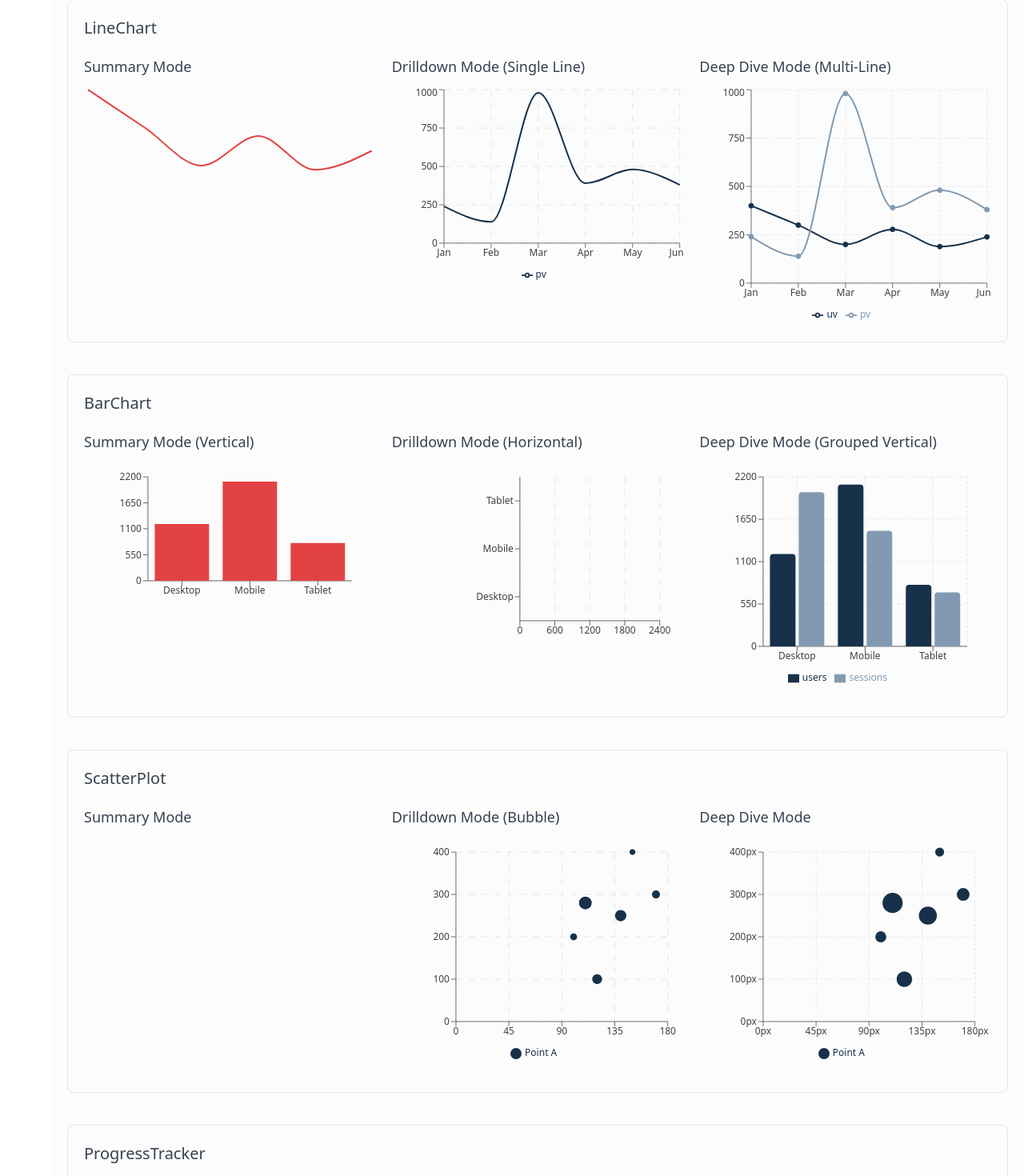
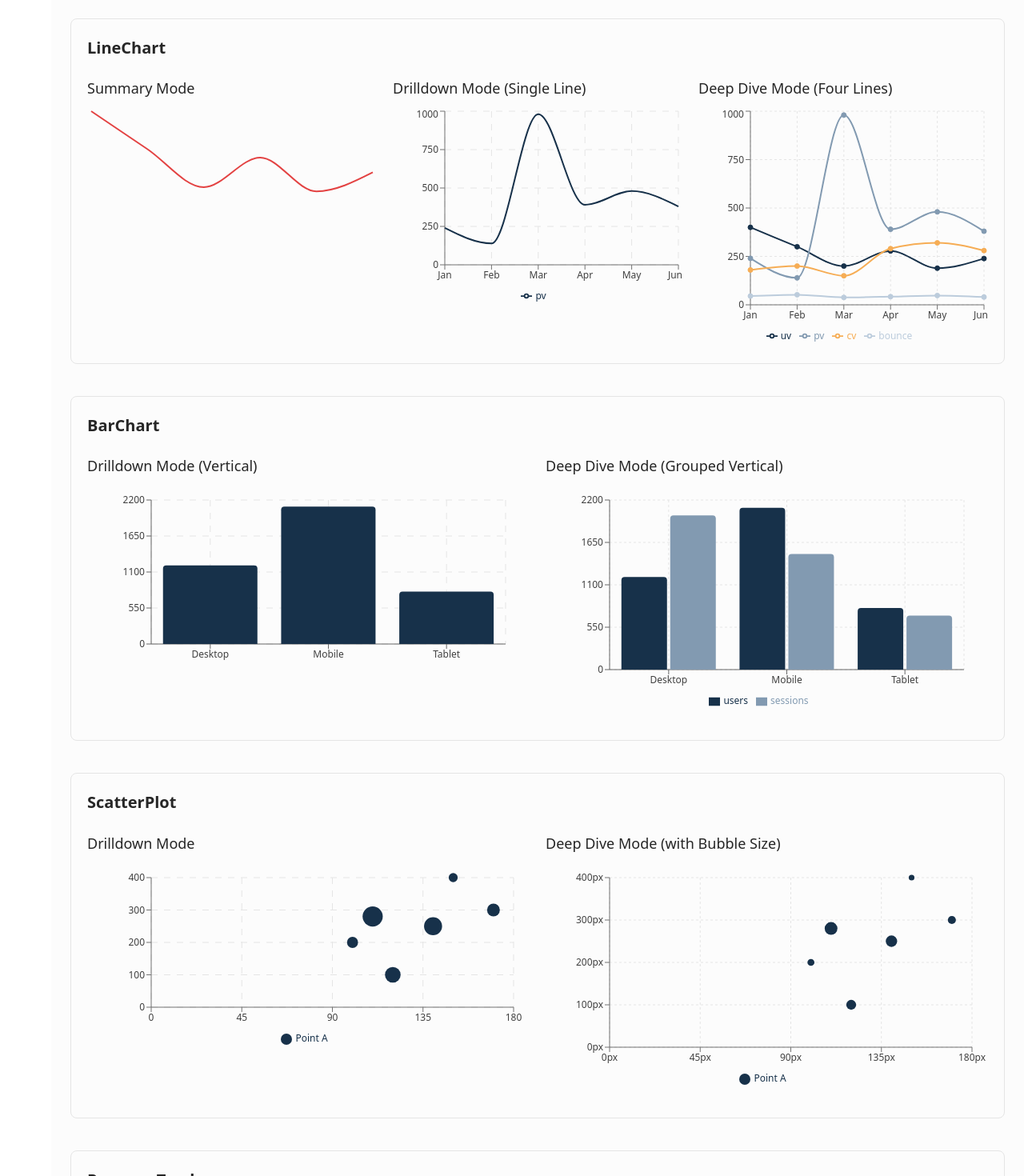
Before and after one commit to m-downing/flow_demo, a Next.js app: page /chart-gallery in a window 1280 px wide. Shown: the part 1273-2743 px from the top of the page at 80% size. Built offline with nearby package versions, Linux system fonts and the light colour scheme.

Commit message:
ChartGalleryt optimized... modes on certain charts changed... npm build succeeds without lint errors.

```diff
--- a/src/app/chart-gallery/ChartGalleryDemo.tsx
+++ b/src/app/chart-gallery/ChartGalleryDemo.tsx
@@ -7,30 +7,14 @@ import { LineChart, ChartDataObject as LineChartData } from '../../design-system
 import { BarChart, ChartDataObject as BarChartData } from '../../design-system/charts/BarChart';
 import { ScatterPlot, ScatterDataObject } from '../../design-system/charts/ScatterPlot';
 import { ProgressTracker } from '../../design-system/charts/ProgressTracker';
-import { chartTokens } from '../../design-system/foundations/tokens'; // For section styling
-import { getTypography } from '../../design-system/foundations/tokens/typography';
-import { useTheme } from '../contexts/ThemeContext';
 
 const Section: React.FC<{ title: string; children: React.ReactNode }> = ({ title, children }) => {
-  const { theme } = useTheme();
-  const isDark = theme === 'dark';
-
   return (
-    <div style={{
-      marginBottom: '40px',
-      padding: '20px',
-      border: `1px solid ${isDark ? chartTokens.grid.dark.stroke : chartTokens.grid.light.stroke}`,
-      borderRadius: '8px'
-    }}>
-      <h2 style={{
-        fontFamily: getTypography.fontFamily('heading'),
-        fontSize: getTypography.fontSize('xl'),
-        color: isDark ? '#e5e7eb' : '#374151',
-        marginBottom: '20px'
-      }}>
+    <div className="mb-10 p-5 border border-neutral-200 dark:border-primary-700 rounded-lg">
+      <h2 className="text-xl font-semibold text-neutral-800 dark:text-neutral-50 mb-5">
         {title}
       </h2>
-      <div style={{ display: 'flex', flexWrap: 'wrap', gap: '20px', alignItems: 'flex-start' }}>
+      <div className="flex flex-wrap gap-5 items-start">
         {children}
       </div>
     </div>
@@ -38,17 +22,9 @@ const Section: React.FC<{ title: string; children: React.ReactNode }> = ({ title
 };
 
 const ChartVariant: React.FC<{ title: string; children: React.ReactNode }> = ({ title, children }) => {
-  const { theme } = useTheme();
-  const isDark = theme === 'dark';
-
   return (
-    <div style={{ flex: '1 1 300px', minWidth: '300px' }}>
-      <h3 style={{
-        fontFamily: getTypography.fontFamily('body'),
-        fontSize: getTypography.fontSize('lg'),
-        color: isDark ? '#e5e7eb' : '#374151',
-        marginBottom: '10px'
-      }}>
+    <div className="flex-1 min-w-[300px]">
+      <h3 className="text-lg text-neutral-800 dark:text-neutral-50 mb-2">
         {title}
       </h3>
       {children}
@@ -64,12 +40,12 @@ const mockPieData = [
 ];
 
 const mockLineData: LineChartData[] = [
-  { name: 'Jan', uv: 400, pv: 240 },
-  { name: 'Feb', uv: 300, pv: 139 },
-  { name: 'Mar', uv: 200, pv: 980 },
-  { name: 'Apr', uv: 278, pv: 390 },
-  { name: 'May', uv: 189, pv: 480 },
-  { name: 'Jun', uv: 239, pv: 380 },
+  { name: 'Jan', uv: 400, pv: 240, cv: 180, bounce: 45 },
+  { name: 'Feb', uv: 300, pv: 139, cv: 200, bounce: 52 },
+  { name: 'Mar', uv: 200, pv: 980, cv: 150, bounce: 38 },
+  { name: 'Apr', uv: 278, pv: 390, cv: 290, bounce: 42 },
+  { name: 'May', uv: 189, pv: 480, cv: 320, bounce: 48 },
+  { name: 'Jun', uv: 239, pv: 380, cv: 280, bounce: 40 },
 ];
 
 const mockBarData: BarChartData[] = [
@@ -89,15 +65,17 @@ const mockScatterData: ScatterDataObject[] = [
 
 export const ChartGallery: React.FC = () => {
   return (
-    <div style={{ padding: '20px', fontFamily: getTypography.fontFamily('body') }}>
-      <h2 style={{
-        fontFamily: getTypography.fontFamily('heading'),
-        fontSize: getTypography.fontSize('3xl'),
-        marginBottom: '30px',
-        color: chartTokens.status.primary
-      }}>
-        Chart & Metric Component Gallery
-      </h2>
+    <div className="pt-8 px-6 py-8 pb-16 bg-neutral-50 dark:bg-primary-900 min-h-screen max-w-[1600px] mx-auto">
+      <div className="flex justify-between items-center mb-6">
+        <div>
+          <h4 className="text-2xl font-semibold text-neutral-800 dark:text-neutral-50">
+            Chart & Metric Component Gallery
+          </h4>
+          <p className="text-sm text-neutral-600 dark:text-neutral-200">
+            Interactive showcase of all available chart and metric components with different modes
+          </p>
+        </div>
+      </div>
 
       <Section title="MetricCard">
         <ChartVariant title="Success Metric">
@@ -136,17 +114,17 @@ export const ChartGallery: React.FC = () => {
         <ChartVariant title="Drilldown Mode (Single Line)">
           <LineChart data={mockLineData} dataKey="pv" mode="drilldown" height={250} />
         </ChartVariant>
-        <ChartVariant title="Deep Dive Mode (Multi-Line)">
-          <LineChart data={mockLineData} dataKey={['uv', 'pv']} mode="deepDive" height={300} tooltipFormatter={(val, name) => [`Value: ${val}`, name === 'uv' ? 'Unique Visitors' : 'Page Views']} />
+        <ChartVariant title="Deep Dive Mode (Four Lines)">
+          <LineChart data={mockLineData} dataKey={['uv', 'pv', 'cv', 'bounce']} mode="deepDive" height={300} tooltipFormatter={(val, name) => {
+            const labels = { uv: 'Unique Visitors', pv: 'Page Views', cv: 'Conversions', bounce: 'Bounce Rate' };
+            return [`Value: ${val}`, labels[name as keyof typeof labels] || name];
+          }} />
         </ChartVariant>
       </Section>
 
       <Section title="BarChart">
-        <ChartVariant title="Summary Mode (Vertical)">
-          <BarChart data={mockBarData} dataKey="users" mode="summary" height={200} />
-        </ChartVariant>
-        <ChartVariant title="Drilldown Mode (Horizontal)">
-          <BarChart data={mockBarData} dataKey="sessions" mode="drilldown" layout="horizontal" height={250} />
+        <ChartVariant title="Drilldown Mode (Vertical)">
+          <BarChart data={mockBarData} dataKey="users" mode="drilldown" height={250} />
         </ChartVariant>
         <ChartVariant title="Deep Dive Mode (Grouped Vertical)">
           <BarChart data={mockBarData} dataKey={['users', 'sessions']} mode="deepDive" height={300} />
@@ -154,30 +132,47 @@ export const ChartGallery: React.FC = () => {
       </Section>
 
       <Section title="ScatterPlot">
-        <ChartVariant title="Summary Mode">
-          <ScatterPlot data={mockScatterData} mode="summary" height={250} />
+        <ChartVariant title="Drilldown Mode">
+          <ScatterPlot data={mockScatterData} mode="drilldown" height={250} />
         </ChartVariant>
-        <ChartVariant title="Drilldown Mode (Bubble)">
-          <ScatterPlot data={mockScatterData} mode="drilldown" zAxisKey="z" zAxisProps={{name: 'Size', range: [20, 200]}} height={300} />
-        </ChartVariant>
-        <ChartVariant title="Deep Dive Mode">
-          <ScatterPlot data={mockScatterData} mode="deepDive" height={300} xAxisProps={{name: 'X Value', unit:'px'}} yAxisProps={{name: 'Y Value', unit:'px'}}/>
+        <ChartVariant title="Deep Dive Mode (with Bubble Size)">
+          <ScatterPlot data={mockScatterData} mode="deepDive" zAxisKey="z" zAxisProps={{name: 'Size', range: [20, 200]}} height={300} xAxisProps={{name: 'X Value', unit:'px'}} yAxisProps={{name: 'Y Value', unit:'px'}}/>
         </ChartVariant>
       </Section>
 
       <Section title="ProgressTracker">
-        <ChartVariant title="Summary (Success)">
-          <ProgressTracker value={75} status="success" mode="summary" label="Quick View" />
-        </ChartVariant>
-        <ChartVariant title="Drilldown (Warning)">
-          <ProgressTracker value={40} status="warning" mode="drilldown" label="Medium Detail" valueFormatter={(v,m) => `${v}/${m} tasks`} />
-        </ChartVariant>
-        <ChartVariant title="Deep Dive (Primary)">
-          <ProgressTracker value={90} status="primary" mode="deepDive" label="Capacity Used" size={120} strokeWidth={12} />
-        </ChartVariant>
-         <ChartVariant title="Error State">
-          <ProgressTracker value={25} status="error" mode="deepDive" label="Errors Found" size={100} />
-        </ChartVariant>
+        <div className="flex-1 min-w-[300px] text-center">
+          <h3 className="text-lg text-neutral-800 dark:text-neutral-50 mb-2">
+            Summary (Success)
+          </h3>
+          <div className="mt-4">
+            <ProgressTracker value={75} status="success" mode="summary" label="Quick View" />
+          </div>
+        </div>
+        <div className="flex-1 min-w-[300px] text-center">
+          <h3 className="text-lg text-neutral-800 dark:text-neutral-50 mb-2">
+            Drilldown (Warning)
+          </h3>
+          <div className="mt-4">
+            <ProgressTracker value={40} status="warning" mode="drilldown" label="Sprint Progress" valueFormatter={(v,m) => `${v}/${m} tasks`} />
+          </div>
+        </div>
+        <div className="flex-1 min-w-[300px] text-center">
+          <h3 className="text-lg text-neutral-800 dark:text-neutral-50 mb-2">
+            Deep Dive (Primary)
+          </h3>
+          <div className="mt-4">
+            <ProgressTracker value={90} status="primary" mode="deepDive" label="Capacity Used" size={120} strokeWidth={12} />
+          </div>
+        </div>
+        <div className="flex-1 min-w-[300px] text-center">
+          <h3 className="text-lg text-neutral-800 dark:text-neutral-50 mb-2">
+            Error State
+          </h3>
+          <div className="mt-4">
+            <ProgressTracker value={25} status="error" mode="deepDive" label="Errors Found" size={100} />
+          </div>
+        </div>
       </Section>
 
        <Section title="Loading & Empty States">
--- a/src/design-system/charts/BarChart.tsx
+++ b/src/design-system/charts/BarChart.tsx
@@ -11,7 +11,7 @@ import {
   Legend,
   ResponsiveContainer,
 } from 'recharts';
-import { chartTokens, getChartColors } from '../foundations/tokens';
+import { getChartColors } from '../foundations/tokens';
 import { getTypography } from '../foundations/tokens/typography';
 import { useTheme } from '../../app/contexts/ThemeContext';
 
@@ -23,9 +23,9 @@ export interface ChartDataObject {
 }
 
 /**
- * @typedef {'summary' | 'drilldown' | 'deepDive'} DetailLevel
+ * @typedef {'drilldown' | 'deepDive'} DetailLevel
  */
-type DetailLevel = 'summary' | 'drilldown' | 'deepDive';
+type DetailLevel = 'drilldown' | 'deepDive';
 
 /**
  * @typedef BarChartProps
@@ -33,7 +33,6 @@ type DetailLevel = 'summary' | 'drilldown' | 'deepDive';
  * @property {string | string[]} dataKey - Key(s) in data objects for bar(s).
  * @property {string} [xAxisKey='name'] - Key for X-axis labels.
  * @property {string} [yAxisKey] - Key for Y-axis labels (optional, Recharts infers).
- * @property {'vertical' | 'horizontal'} [layout='vertical'] - Orientation of the bars.
  * @property {number} [width]
  * @property {number} [height=300]
  * @property {DetailLevel} [mode='deepDive']
@@ -49,8 +48,6 @@ interface BarChartProps {
   data: ChartDataObject[];
   dataKey: string | string[];
   xAxisKey?: string;
-  yAxisKey?: string; // Only necessary if layout is horizontal and YAxis needs a dataKey
-  layout?: 'vertical' | 'horizontal';
   width?: number;
   height?: number;
   mode?: DetailLevel;
@@ -73,11 +70,9 @@ export const BarChart: React.FC<BarChartProps> = ({
   data,
   dataKey,
   xAxisKey = 'name',
-  yAxisKey,
-  layout = 'vertical',
   width,
   height = 300,
-  mode = 'deepDive',
+  mode = 'drilldown',
   colors: customColors,
   showLegend: propShowLegend,
   showAxes: propShowAxes,
@@ -124,6 +119,19 @@ export const BarChart: React.FC<BarChartProps> = ({
     return <div style={{ width: width || '100%', height, display: 'flex', alignItems: 'center', justifyContent: 'center', fontFamily: getTypography.fontFamily('body'), color: themeColors.axis.color }}>{emptyState}</div>;
   }
 
+  const dataKeys = Array.isArray(dataKey) ? dataKey : [dataKey];
+
+  // Shared tooltip styling
+  const tooltipStyle = {
+    backgroundColor: themeColors.tooltip.bg,
+    color: themeColors.tooltip.color,
+    borderRadius: themeColors.tooltip.borderRadius,
+    padding: themeColors.tooltip.padding,
+    fontSize: themeColors.tooltip.fontSize,
+    fontFamily: getTypography.fontFamily('body'),
+    border: 'none'
+  };
+
   let chartColors: string[];
   let currentShowLegend = true;
   let currentShowAxes = true;
@@ -131,15 +139,9 @@ export const BarChart: React.FC<BarChartProps> = ({
   let gridDashArray = themeColors.grid.dashArray;
 
   switch (mode) {
-    case 'summary':
-      chartColors = Object.values(chartTokens.status);
-      currentShowLegend = false;
-      currentShowAxes = false;
-      showGrid = false;
-      break;
     case 'drilldown':
       chartColors = themeColors.series;
-      currentShowLegend = propShowLegend !== undefined ? propShowLegend : true;
+      currentShowLegend = propShowLegend !== undefined ? propShowLegend : false;
       currentShowAxes = propShowAxes !== undefined ? propShowAxes : true;
       gridDashArray = '8 8';
       showGrid = true;
@@ -157,90 +159,7 @@ export const BarChart: React.FC<BarChartProps> = ({
     chartColors = customColors;
   }
 
-  const dataKeys = Array.isArray(dataKey) ? dataKey : [dataKey];
-  const isHorizontal = layout === 'horizontal';
-
-  // Calculate max value for scaling
-  const maxValue = Math.max(
-    ...data.flatMap(item =>
-      dataKeys.map(key => {
-        const value = item[key];
-        return typeof value === 'number' ? value : 0;
-      })
-    )
-  );
-
-  // Shared tooltip styling
-  const tooltipStyle = {
-    backgroundColor: themeColors.tooltip.bg,
-    color: themeColors.tooltip.color,
-    borderRadius: themeColors.tooltip.borderRadius,
-    padding: themeColors.tooltip.padding,
-    fontSize: themeColors.tooltip.fontSize,
-    fontFamily: getTypography.fontFamily('body'),
-    border: 'none'
-  };
-
-  if (isHorizontal) {
-    // Horizontal bar chart with explicit configuration for Recharts
-    return (
-      <div ref={chartRef} style={{ width: width || '100%', height }}>
-        <ResponsiveContainer width="100%" height="100%">
-          <RechartsBarChart
-            key={`horizontal-${theme}`}
-            layout="horizontal"
-            data={data}
-            margin={{ top: 20, right: 30, left: 60, bottom: 20 }}
-          >
-            {currentShowAxes && showGrid && (
-              <CartesianGrid
-                strokeDasharray={gridDashArray}
-                stroke={themeColors.grid.stroke}
-                horizontal={false}
-                vertical={true}
-              />
-            )}
-            <XAxis
-              type="number"
-              domain={[0, Math.ceil(maxValue * 1.2)]} // Add 20% for better visualization
-              tick={{ fontSize: themeColors.axis.fontSize, fill: themeColors.axis.color, fontFamily: themeColors.axis.fontFamily }}
-              tickCount={5}
-            />
-            <YAxis
-              type="category"
-              dataKey={yAxisKey || xAxisKey}
-              tick={{ fontSize: themeColors.axis.fontSize, fill: themeColors.axis.color, fontFamily: themeColors.axis.fontFamily }}
-              width={100}
-            />
-            {mode !== 'summary' && (
-              <Tooltip
-                contentStyle={tooltipStyle}
-                labelStyle={{ color: themeColors.tooltip.color, fontWeight: 'bold' }}
-                itemStyle={{ color: themeColors.tooltip.color }}
-              />
-            )}
-            {currentShowLegend && mode !== 'summary' && dataKeys.length > 1 && (
-              <Legend wrapperStyle={{ fontSize: themeColors.axis.fontSize, fontFamily: themeColors.axis.fontFamily, color: themeColors.axis.color }} />
-            )}
-            {dataKeys.map((key, index) => (
-              <Bar
-                key={key}
-                name={key}
-                dataKey={key}
-                fill={chartColors[index % chartColors.length]}
-                radius={[0, 4, 4, 0]} // Rounded right corners for horizontal bars
-                barSize={20}
-                isAnimationActive={isInView}
-                animationDuration={1000}
-              />
-            ))}
-          </RechartsBarChart>
-        </ResponsiveContainer>
-      </div>
-    );
-  }
-
-  // Vertical bar chart (default)
+  // Vertical bar chart only
   return (
     <div ref={chartRef} style={{ width: width || '100%', height }}>
       <ResponsiveContainer width="100%" height="100%">
@@ -252,22 +171,24 @@ export const BarChart: React.FC<BarChartProps> = ({
           {currentShowAxes && showGrid && (
             <CartesianGrid strokeDasharray={gridDashArray} stroke={themeColors.grid.stroke} />
           )}
+          {currentShowAxes && (
             <XAxis
               dataKey={xAxisKey}
               tick={{ fontSize: themeColors.axis.fontSize, fill: themeColors.axis.color, fontFamily: themeColors.axis.fontFamily }}
             />
+          )}
+          {currentShowAxes && (
             <YAxis
               domain={[0, 'auto']}
               tick={{ fontSize: themeColors.axis.fontSize, fill: themeColors.axis.color, fontFamily: themeColors.axis.fontFamily }}
             />
-          {mode !== 'summary' && (
+          )}
           <Tooltip
             contentStyle={tooltipStyle}
             labelStyle={{ color: themeColors.tooltip.color, fontWeight: 'bold' }}
             itemStyle={{ color: themeColors.tooltip.color }}
           />
-          )}
-          {currentShowLegend && mode !== 'summary' && (
+          {currentShowLegend && dataKeys.length > 1 && (
             <Legend wrapperStyle={{ fontSize: themeColors.axis.fontSize, fontFamily: themeColors.axis.fontFamily, color: themeColors.axis.color }} />
           )}
           {dataKeys.map((key, index) => (
@@ -276,7 +197,7 @@ export const BarChart: React.FC<BarChartProps> = ({
               name={key}
               dataKey={key}
               fill={chartColors[index % chartColors.length]}
-              radius={mode === 'summary' ? [0, 0, 0, 0] : [4, 4, 0, 0]}
+              radius={[4, 4, 0, 0]}
               animationDuration={1000}
               isAnimationActive={isInView}
             />
--- a/src/design-system/charts/ProgressTracker.tsx
+++ b/src/design-system/charts/ProgressTracker.tsx
@@ -133,7 +133,7 @@ export const ProgressTracker: React.FC<ProgressTrackerProps> = ({
                 transition: 'stroke-dashoffset 0.3s ease-out',
               }}
             />
-            {mode !== 'summary' && !showValueAsTooltip && ( // Conditionally render text if not tooltip mode
+            {mode === 'deepDive' && !showValueAsTooltip && ( // Only deepDive mode shows text inside circle
               <text
                 x="50%"
                 y="50%"
@@ -148,6 +148,17 @@ export const ProgressTracker: React.FC<ProgressTrackerProps> = ({
               </text>
             )}
           </svg>
+          {mode === 'drilldown' && !showValueAsTooltip && ( // Drilldown mode shows text below circle
+            <div style={{
+              marginTop: '8px',
+              fontSize: getTypography.fontSize('sm'),
+              color: themeColors.axis.color,
+              textAlign: 'center',
+              fontWeight: getTypography.fontWeight('semibold')
+            }}>
+              {displayValue}
+            </div>
+          )}
           {label && mode === 'deepDive' && (
             <div style={{
               marginTop: '8px',
@@ -168,6 +179,16 @@ export const ProgressTracker: React.FC<ProgressTrackerProps> = ({
               {label}
             </div>
           )}
+           {label && mode === 'drilldown' && (
+            <div style={{
+              marginTop: '4px',
+              fontSize: getTypography.fontSize('xs'),
+              color: themeColors.axis.color,
+              textAlign: 'center'
+            }}>
+              {label}
+            </div>
+          )}
         </>
       )}
     </div>
--- a/src/design-system/charts/ScatterPlot.tsx
+++ b/src/design-system/charts/ScatterPlot.tsx
@@ -10,7 +10,7 @@ import {
   Legend,
   ResponsiveContainer,
 } from 'recharts';
-import { chartTokens, getChartColors } from '../foundations/tokens';
+import { getChartColors } from '../foundations/tokens';
 import { getTypography } from '../foundations/tokens/typography';
 import { useTheme } from '../../app/contexts/ThemeContext';
 
@@ -30,9 +30,9 @@ export interface ScatterDataObject {
 }
 
 /**
- * @typedef {'summary' | 'drilldown' | 'deepDive'} DetailLevel
+ * @typedef {'drilldown' | 'deepDive'} DetailLevel
  */
-type DetailLevel = 'summary' | 'drilldown' | 'deepDive';
+type DetailLevel = 'drilldown' | 'deepDive';
 
 /**
  * @typedef ScatterPlotProps
@@ -149,12 +149,6 @@ export const ScatterPlot: React.FC<ScatterPlotProps> = ({
   let gridDashArray = themeColors.grid.dashArray;
 
   switch (mode) {
-    case 'summary':
-      chartColors = Object.values(chartTokens.status);
-      currentShowLegend = false;
-      currentShowAxes = false;
-      showGrid = false;
-      break;
     case 'drilldown':
       chartColors = themeColors.series;
       currentShowLegend = propShowLegend !== undefined ? propShowLegend : true;
@@ -217,7 +211,9 @@ export const ScatterPlot: React.FC<ScatterPlotProps> = ({
               name={zAxisProps?.name || zAxisKey}
             />
           )}
-          {mode !== 'summary' && (
+          {currentShowLegend && (
+            <Legend wrapperStyle={{ fontSize: themeColors.axis.fontSize, fontFamily: themeColors.axis.fontFamily, color: themeColors.axis.color }} />
+          )}
           <Tooltip
             formatter={tooltipFormatter as ((value: unknown, name: unknown, props: unknown) => React.ReactNode) | undefined}
             contentStyle={{
@@ -233,10 +229,6 @@ export const ScatterPlot: React.FC<ScatterPlotProps> = ({
             itemStyle={{ color: themeColors.tooltip.color }}
             labelFormatter={(label) => nameKey && data[0][nameKey] ? `${data[0][nameKey]}` : `Point (${label})`}
           />
-          )}
-          {currentShowLegend && mode !== 'summary' && (
-            <Legend wrapperStyle={{ fontSize: themeColors.axis.fontSize, fontFamily: themeColors.axis.fontFamily, color: themeColors.axis.color }} />
-          )}
           <Scatter
             name={nameKey && data[0][nameKey] ? data[0][nameKey] as string : "Dataset"}
             data={data}
```
Lines whose indentation alone changed are shown as unchanged.
